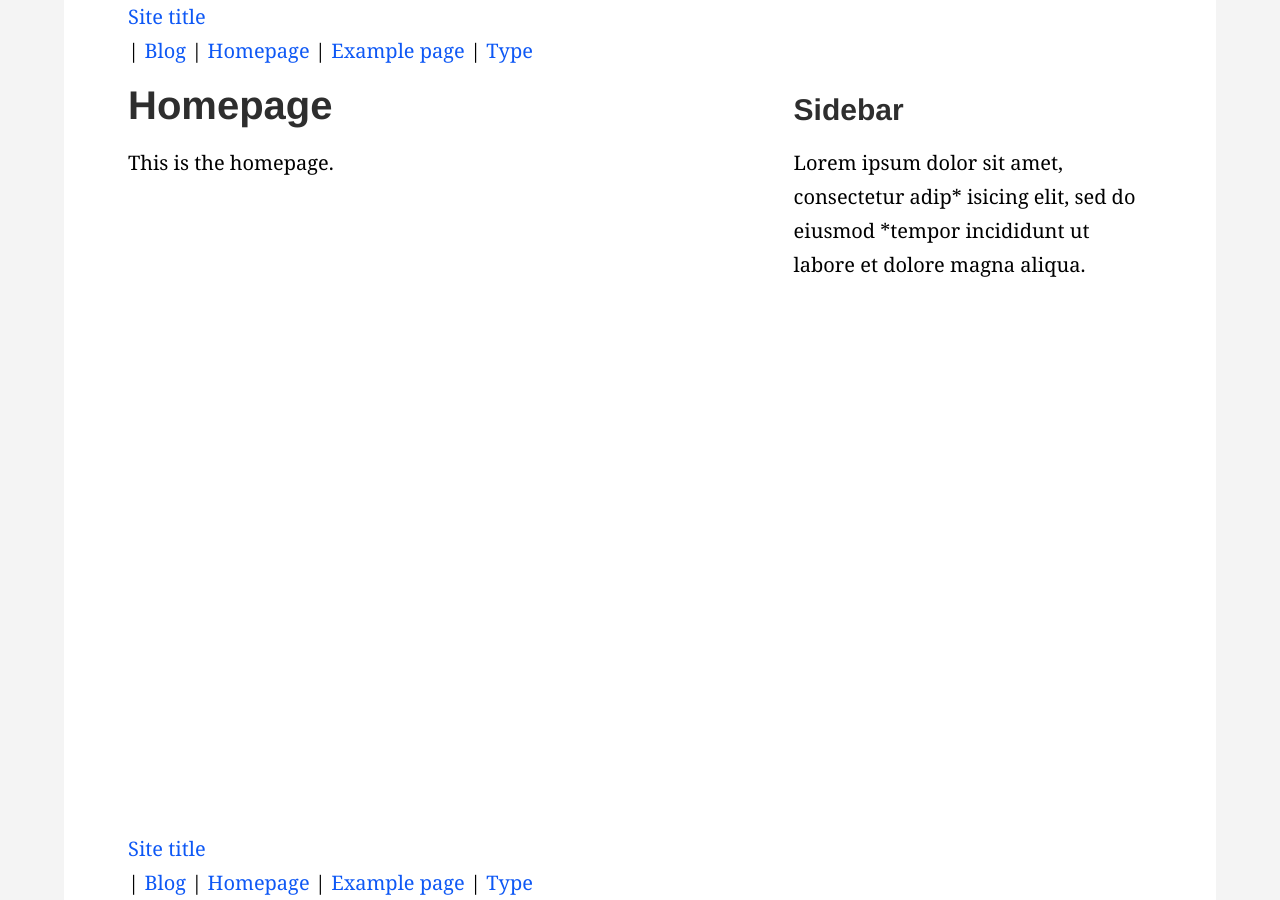
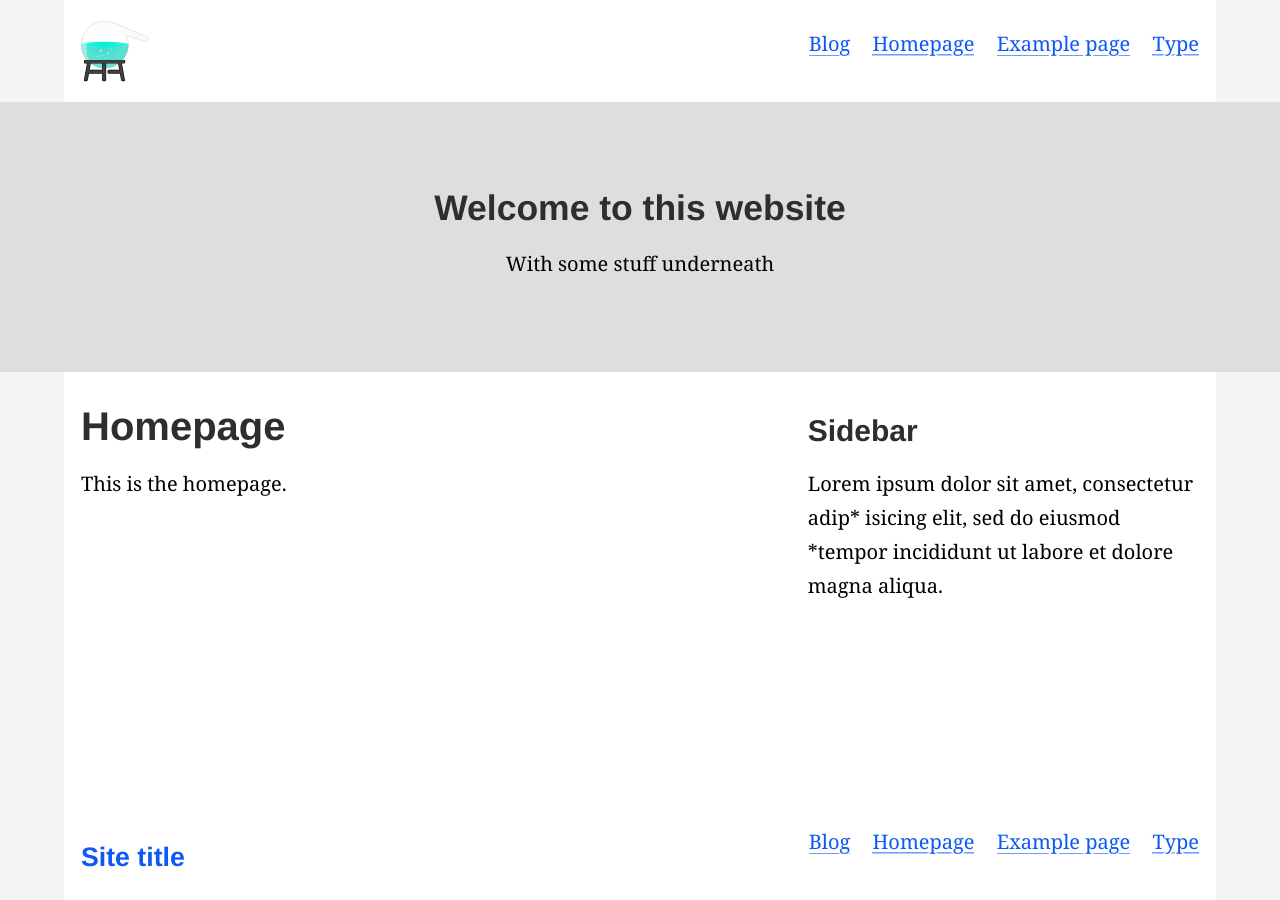
Before and after one commit to daviddarnes/alembic, a Jekyll site: the page built from index.md, in a window 1280 px wide. Built offline with Jekyll 4.4.1, drawn with Linux system fonts in a browser that asks for light colours.

Commit message:
Adds logo, refines elements and adds fature include

```diff
--- /dev/null
+++ b/_includes/feature.html
@@ -0,0 +1,5 @@
+<section class="feature">
+  <div class="container  typeset">
+    {{ include.feature_text | markdownify }}
+  </div>
+</section>
--- a/_includes/footer.html
+++ b/_includes/footer.html
@@ -1,4 +1,4 @@
 <footer class="footer  container  typeset">
-  <a href="{{ site.url }}">{{ site.title }}</a>
+  <h4><a href="{{ site.url }}" title="{{ site.title }}">{{ site.title }}</a></h4>
   {% include nav.html %}
 </footer>
--- a/_includes/header.html
+++ b/_includes/header.html
@@ -1,4 +1,13 @@
 <header class="header  container  typeset">
-  <a href="{{ site.url }}">{{ site.title }}</a>
+
+  <a class="logo" href="{{ site.url }}" title="{{ site.title }}">
+    {% include icon.html id="logo" title=site.title %}
+  </a>
+
   {% include nav.html %}
+
 </header>
+
+{% if page.feature_text %}
+	{% include feature.html feature_text=page.feature_text %}
+{% endif %}
--- /dev/null
+++ b/_includes/icon.html
@@ -0,0 +1,4 @@
+<svg class="icon  icon--{{ include.id }}" role="img" aria-label="{{ include.title }} icon">
+  <title>{{ include.title }}</title>
+  <use xlink:href="#{{ include.id }}"></use>
+</svg>
--- a/_includes/nav.html
+++ b/_includes/nav.html
@@ -1,7 +1,11 @@
 <nav class="nav">
-  {% for page in site.pages %}
-    {% unless page.styles == true %}
-      | <a href="{{ page.url }}">{{ page.title }}</a>
-    {% endunless %}
-  {% endfor %}
+  <ul class="list list--nav">
+    {% for page in site.pages %}
+      {% unless page.styles == true %}
+        <li class="item  item--nav">
+          <a href="{{ page.url }}">{{ page.title }}</a>
+        </li>
+      {% endunless %}
+    {% endfor %}
+  </ul>
 </nav>
--- a/blog/index.html
+++ b/blog/index.html
@@ -1,6 +1,8 @@
 ---
 layout: blog
 title: Blog
+feature_text: |
+  ## Welcome to the blog
 ---
 
 # This is the blog page.
--- a/css/styles.scss
+++ b/css/styles.scss
@@ -1,33 +1,77 @@
 ---
 styles: true
 ---
+
 
 // Frameworks
 @import "normalize";
 @import "sassline-base";
 
+
 // Variables
+$color--site: #f4f4f4;
 $color--main: #ffffff;
-$color--site: #f4f4f4;
+$color--feature: #dedede;
+
 
 // Structural elements
 body {
   background: $color--site;
+  height: 100%;
   display: flex;
   flex-direction: column;
-  height: 100%;
   .main {
     flex: 1 0 auto;
+  }
+  .header,
+  .footer {
+    flex: 0 0 auto;
+  }
+  .header,
+  .main,
+  .footer {
+    background: $color--main;
   }
 }
 
 .container {
   width: 90%;
-  padding: 0 5%;
+  padding: 1rem;
   margin: 0 auto;
-  background: $color--main;
 }
 
+
+// Header and footer
+.header,
+.footer {
+  @include breakpoint(break-1) {
+    display: flex;
+  }
+  align-items: center;
+  padding: 1rem;
+  .nav {
+    flex: 1 0 auto;
+    text-align: right;
+  }
+}
+
+.logo {
+  width: 4rem;
+  height: 4rem;
+}
+
+
+// Feature section
+.feature {
+  min-height: 30vh;
+  text-align: center;
+  display: flex;
+  flex-direction: column;
+  justify-content: center;
+  background: $color--feature;
+}
+
+// Main content
 .main {
   display: flex;
   flex-direction: column;
@@ -51,8 +95,27 @@ body {
   }
 }
 
+
+// Lists
 .list {
   &--posts {
     list-style: none;
   }
+  &--nav {
+    list-style: none;
+  }
 }
+
+.item {
+  &--nav {
+    display: inline-block;
+    padding-left: 1rem;
+  }
+}
+
+
+// Icons
+svg {
+  width: 100%;
+  height: 100%;
+}
--- a/index.md
+++ b/index.md
@@ -1,5 +1,8 @@
 ---
 title: Homepage
+feature_text: |
+  ## Welcome to this website
+  With some stuff underneath
 ---
 
 This is the homepage.
```
Also changed, not shown: _includes/alembic.svg (added), _includes/icons.svg.
